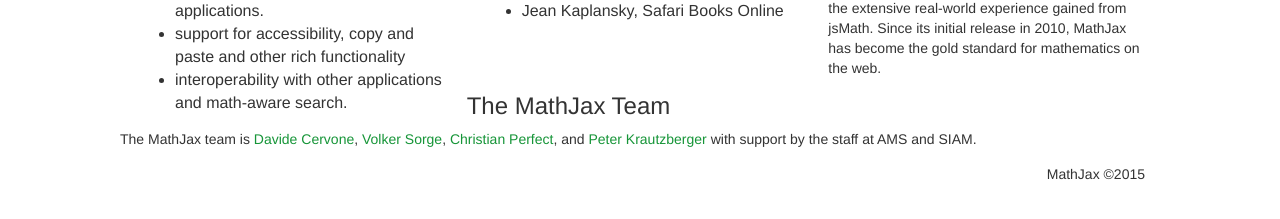
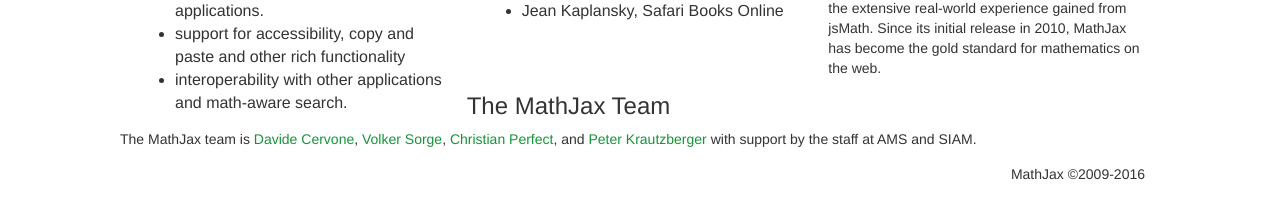
Before and after one commit to mathjax/MathJax-website, a Jekyll site: the page built from index.html, in a window 1280 px wide and 900 px high, scrolled down 4208 px. Shown: the part 571-790 px from the top of the window. Built offline with Jekyll 4.4.1, drawn with Linux system fonts in a browser that asks for light colours; nearby versions of some CDN libraries; formulas are drawn with MathJax 3.

Commit message:
copyright notice: make it dynamic; cf. #56

```diff
--- a/_layouts/page.html
+++ b/_layouts/page.html
@@ -10,6 +10,6 @@
   {{ content }}
   </article>
   <footer>
-      <p>MathJax &copy;2016</p>
+      <p>MathJax &copy;2009-{{ site.time | date: '%Y' }}</p>
   </footer>
 </div>
--- a/_layouts/post.html
+++ b/_layouts/post.html
@@ -12,6 +12,6 @@
   {{ content }}
   </article>
   <footer>
-      <p>MathJax &copy;2016</p>
+      <p>&copy; {{ page.date | date: "%Y" }}-{{ site.time | date: '%Y' }} MathJax</p>
   </footer>
 </div>
--- a/index.html
+++ b/index.html
@@ -395,7 +395,7 @@
 
     </div>
     <footer>
-        <p>MathJax &copy;2015</p>
+        <p>MathJax &copy;2009-{{ site.time | date: "%Y" }}</p>
     </footer>
   </div>
 </section>
```
